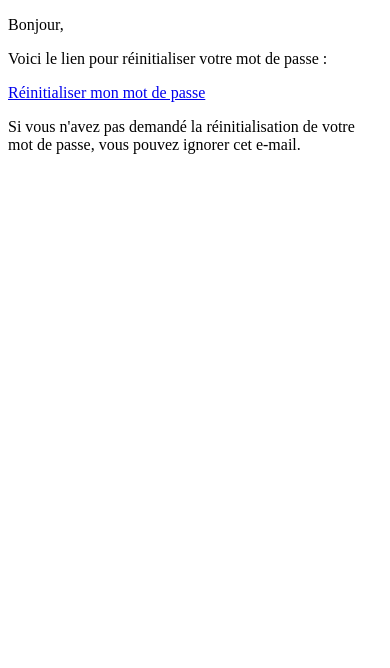
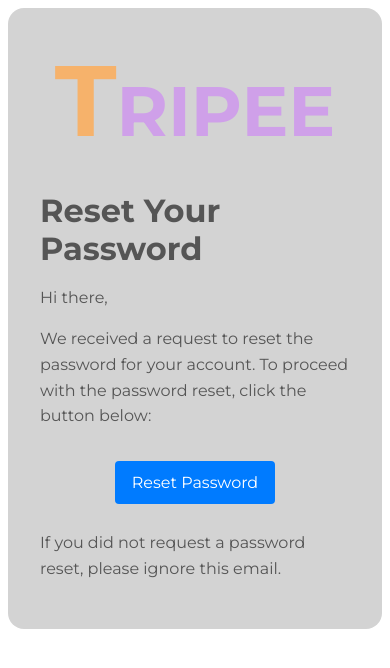
Before and after one commit to ihebkh/trippie_web, a Symfony app: template templates/login/email.html.twig in a window 390 px wide. Shown: the top 668 px of the page. Run offline with Twig, Linux system fonts and the light colour scheme; the template is opened without the code that fills it, so the values that code supplies are empty; some libraries are stand-ins or nearby versions.

Commit message:
reset-pass for all roles

```diff
--- a/src/Form/ChauffeurType.php
+++ b/src/Form/ChauffeurType.php
@@ -11,6 +11,7 @@ use Symfony\Component\OptionsResolver\OptionsResolver;
 use Symfony\Component\Form\Extension\Core\Type\HiddenType;
 use Symfony\Component\Form\Extension\Core\Type\FileType;
 use Symfony\Component\HttpFoundation\File\File;
+use Symfony\Component\Form\Extension\Core\Type\RepeatedType;
 use Symfony\Component\Form\Extension\Core\Type\PasswordType;
 
 class ChauffeurType extends AbstractType
--- a/src/Form/RoleResetType.php
+++ b/src/Form/RoleResetType.php
@@ -5,6 +5,7 @@ namespace App\Form;
 use Symfony\Component\Form\AbstractType;
 use Symfony\Component\Form\FormBuilderInterface;
 use Symfony\Component\OptionsResolver\OptionsResolver;
+use Symfony\Component\Form\Extension\Core\Type\ChoiceType;
 
 class RoleResetType extends AbstractType
 {
--- a/templates/chauffeur/_form.html.twig
+++ b/templates/chauffeur/_form.html.twig
@@ -38,6 +38,7 @@
                 {{ form_errors(form.password)}}
               </div>
 
+
               {{ form_widget(form._token) }}
               <input type="submit" value="Confirm" class="btn btn-block btn-primary" style="background-color: #3498db; border-color: #3498db;border-radius: 50px">
 
--- a/templates/login/email.html.twig
+++ b/templates/login/email.html.twig
@@ -1,15 +1,97 @@
 <!DOCTYPE html>
 <html>
   <head>
-    <title>Réinitialisation de mot de passe</title>
+    <meta charset="UTF-8">
+    <title>Reset Password</title>
+    <style type="text/css">
+      /* Fonts */
+      @import url('https://fonts.googleapis.com/css?family=Montserrat:400,700');
+      /* Styles */
+      body {
+        font-family: 'Montserrat', sans-serif;
+        font-size: 16px;
+        line-height: 1.6;
+        color: #555;
+      }
+      h1, h2, h3, h4, h5, h6 {
+        margin-top: 0;
+        margin-bottom: 1rem;
+        font-weight: 700;
+        line-height: 1.2;
+      }
+      p {
+        margin-top: 0;
+        margin-bottom: 1rem;
+      }
+      a {
+        color: #007bff;
+        text-decoration: none;
+        background-color: transparent;
+      }
+      a:hover {
+        color: #0056b3;
+        text-decoration: underline;
+      }
+      button {
+        font-family: 'Montserrat', sans-serif;
+        font-size: 16px;
+        line-height: 1.6;
+        color: #fff;
+        background-color: #007bff;
+        border-color: #007bff;
+        display: inline-block;
+        font-weight: 400;
+        text-align: center;
+        white-space: nowrap;
+        vertical-align: middle;
+        user-select: none;
+        border: 1px solid transparent;
+        padding: 0.5rem 1rem;
+        border-radius: 0.25rem;
+        cursor: pointer;
+        -webkit-appearance: none;
+        -moz-appearance: none;
+        appearance: none;
+      }
+      button:hover {
+        background-color: #0056b3;
+        border-color: #0056b3;
+      }
+      .container {
+        background-color: #D3D3D3;
+        border-radius: 16px;
+        max-width: 800px;
+        margin: 0 auto;
+        padding: 2rem;
+      }
+      .btn-container {
+        text-align: center;
+        margin-top: 2rem;
+      }
+      .logo {
+        text-align: center;
+        margin-bottom: 2rem;
+      }
+      .logo img {
+        max-height: 60px;
+        font-size: 40px;
+
+      }
+    </style>
   </head>
   <body>
-    <p>Bonjour,</p>
-    <p>Voici le lien pour réinitialiser votre mot de passe :</p>
-
-    <p><a href="{{ absolute_url(path('app_reset_password', {'token': token})) }}">Réinitialiser mon mot de passe</a></p>
-
-
-    <p>Si vous n'avez pas demandé la réinitialisation de votre mot de passe, vous pouvez ignorer cet e-mail.</p>
+    <div class="container">
+      <div class="logo">
+       <h3 style="font-size: 70px; color:#CFA0E9"><strong style="font-size: 100px;color: #F6B26B">T</strong>RIPEE</h3>
+      </div>
+      <h1>Reset Your Password</h1>
+      <p>Hi there,</p>
+      <p>We received a request to reset the password for your account. To proceed with the password reset, click the button below:</p>
+      <div class="btn-container">
+        <a href="{{ absolute_url(path('app_reset_password', {'token': token})) }}"><button>Reset Password</button></a>
+      </div>
+      <br>
+      <p>If you did not request a password reset, please ignore this email.</p>
+    </div>
   </body>
 </html>
--- a/templates/login/login.html.twig
+++ b/templates/login/login.html.twig
@@ -44,7 +44,7 @@
                 {{ form_errors(form.Password)}}
               </div>
                <div class="d-flex mb-5 align-items-center">
-                <span class="ml-auto"><a href="{{path('app_forgot_password_request')}}" class="forgot-pass">Forgot Password</a></span>
+                <span class="ml-auto"><a href="{{path('app_role_reset')}}" class="forgot-pass">Forgot Password</a></span>
               </div>
               <p class="mb-4">Select your role</p>
                <div class="d-flex mb-5 align-items-center" >
```
Also changed, not shown: src/Controller/ChauffeurController.php (+10 -5 lines), src/Controller/ClientController.php (+109 -0 lines), src/Controller/LocateurController.php (+110 -2 lines), src/Controller/LoginController.php (+5 -3 lines), src/Controller/RoleController.php (+26 -0 lines), src/Entity/Client.php (+36 -1 lines), src/Entity/Locateur.php (+36 -1 lines), templates/login/rolereset.html.twig (added, +33 -0 lines), templates/login/logo.png (added), 1 other file.
